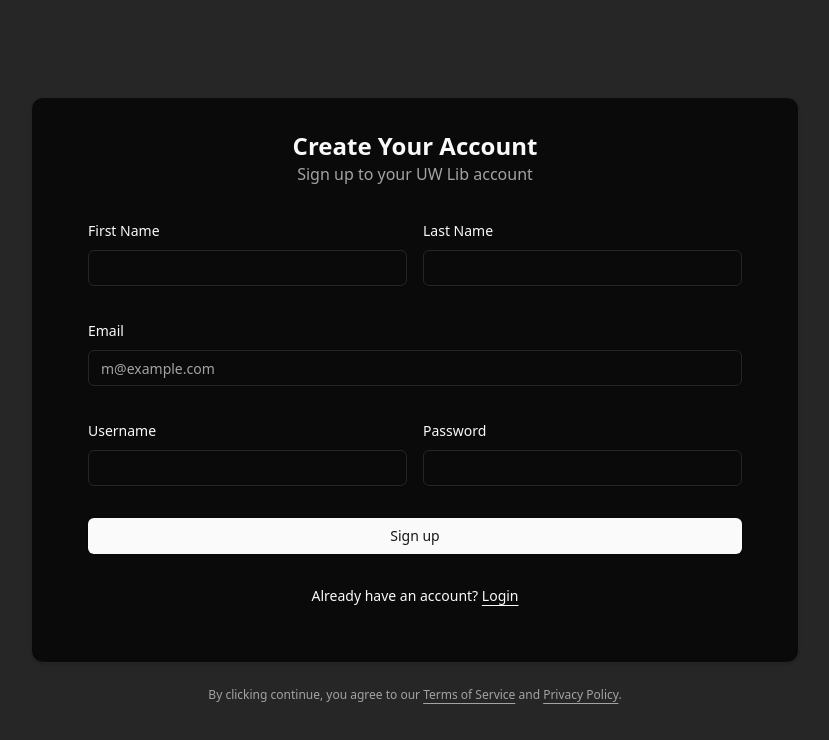
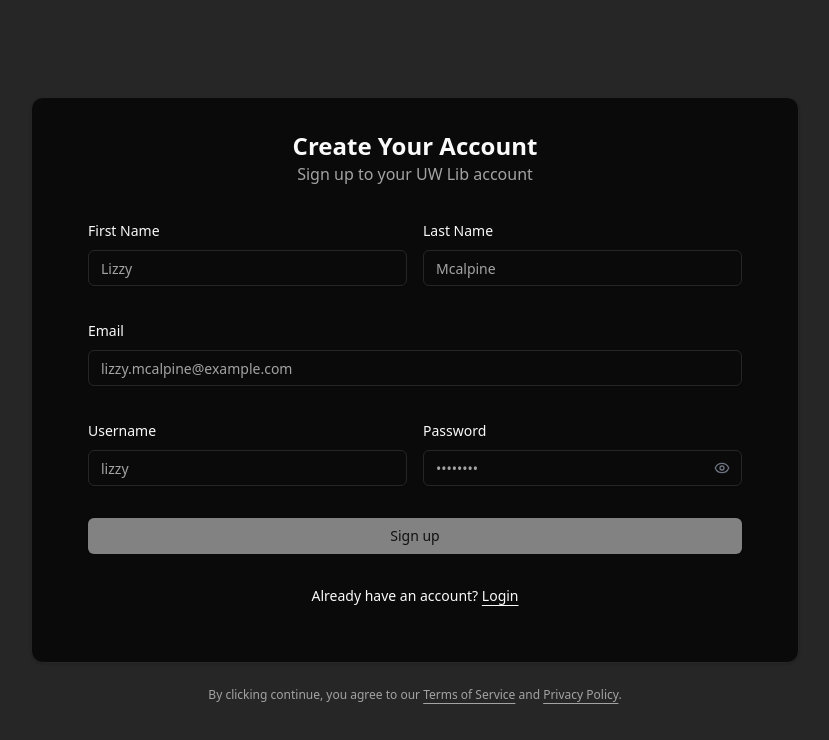
Before and after one commit to faizisyellow/library-web-app, a React (Vite) app: page /signup in a window 1280 px wide. Shown: the top 740 px of the page, without its empty margins (225-1054 px from the left). Built offline with nearby package versions, Linux system fonts and the light colour scheme.

Commit message:
update: validation, add icon

```diff
--- a/src/components/book-form/BookForm.tsx
+++ b/src/components/book-form/BookForm.tsx
@@ -6,6 +6,7 @@ import { Input } from "../ui/input";
 import { Button } from "../ui/button";
 import { Select, SelectContent, SelectItem, SelectTrigger, SelectValue } from "../ui/select";
 import { useGetCategoriesQuery } from "@/store/service/categories";
+import { cn } from "@/lib/utils";
 
 interface BookFormProps {
   form: UseFormReturn<{
@@ -39,6 +40,7 @@ const BookForm: React.FC<BookFormProps> = ({ form, onSubmit, isLoading, mode = "
                         type="text"
                         disabled={isLoading}
                         {...field}
+                        className={cn(form.formState.errors.title && "border-red-500")}
                       />
                     </FormControl>
                     <FormMessage />
@@ -64,6 +66,7 @@ const BookForm: React.FC<BookFormProps> = ({ form, onSubmit, isLoading, mode = "
                             }
                           }}
                           {...field}
+                          className={cn(form.formState.errors.coverImage && "border-red-500")}
                         />
                       </div>
                     </FormControl>
@@ -84,6 +87,7 @@ const BookForm: React.FC<BookFormProps> = ({ form, onSubmit, isLoading, mode = "
                         type="text"
                         disabled={isLoading}
                         {...field}
+                        className={cn(form.formState.errors.author && "border-red-500")}
                       />
                     </FormControl>
                     <FormMessage />
@@ -132,6 +136,7 @@ const BookForm: React.FC<BookFormProps> = ({ form, onSubmit, isLoading, mode = "
                         type="text"
                         disabled={isLoading}
                         {...field}
+                        className={cn(form.formState.errors.stock && "border-red-500")}
                       />
                     </FormControl>
                     <FormMessage />
--- a/src/components/login-form/LoginForm.tsx
+++ b/src/components/login-form/LoginForm.tsx
@@ -1,5 +1,5 @@
 import { cn } from "@/lib/utils";
-import React from "react";
+import React, { useState } from "react";
 import { Card, CardContent } from "../ui/card";
 import { Input } from "../ui/input";
 import { Button } from "../ui/button";
@@ -14,18 +14,26 @@ import { getErrorObject } from "@/lib/helpers/error-message";
 import { useToast } from "@/hooks/use-toast";
 import { ToastAction } from "../ui/toast";
 import Cookies from "js-cookie";
+import { Eye, EyeOff } from "lucide-react";
 
 interface LoginFormProps {}
 
 const formSchema = z.object({
-  email: z.string().min(1).email(),
-  password: z.string().min(1),
+  email: z.string().min(1, "Email is required")
+  .email("Invalid email address")
+  .refine((email) => email.includes("@"), "Email must contain @"),
+  password: z.string().min(1, "Password is required"),
 });
 
 const LoginForm: React.FC<LoginFormProps> = ({ className, ...props }: React.ComponentProps<"div">) => {
+  const [showPassword, setShowPassword] = useState(false);
   const [login] = useLoginMutation();
   const { toast } = useToast();
   const navigate = useNavigate();
+
+  const togglePasswordVisibility = () => {
+    setShowPassword(!showPassword);
+  };
 
   const form = useForm<z.infer<typeof formSchema>>({
     resolver: zodResolver(formSchema),
@@ -85,8 +93,9 @@ const LoginForm: React.FC<LoginFormProps> = ({ className, ...props }: React.Comp
                       <FormControl>
                         <Input
                           type="email"
-                          placeholder="m@example.com"
+                          placeholder="lizzymcalpine@example.com"
                           {...field}
+                          className={cn(form.formState.errors.email && "border-red-500")}
                         />
                       </FormControl>
                       <FormMessage />
@@ -100,18 +109,37 @@ const LoginForm: React.FC<LoginFormProps> = ({ className, ...props }: React.Comp
                     <FormItem>
                       <FormLabel>Password</FormLabel>
                       <FormControl>
-                        <Input
-                          type="password"
-                          {...field}
-                        />
+                        <div className="relative">
+                          <Input
+                            type={showPassword ? "text" : "password"}
+                            placeholder="••••••••"
+                            {...field}
+                            className={cn(
+                              "pr-10",
+                              form.formState.errors.password && "border-red-500"
+                            )}
+                          />
+                          <button
+                            type="button"
+                            onClick={togglePasswordVisibility}
+                            className="absolute right-3 top-1/2 -translate-y-1/2 text-gray-500 hover:text-gray-700 focus:outline-none"
+                          >
+                            {showPassword ? (
+                              <EyeOff className="h-4 w-4" />
+                            ) : (
+                              <Eye className="h-4 w-4" />
+                            )}
+                          </button>
+                        </div>
                       </FormControl>
                       <FormMessage />
                     </FormItem>
                   )}
                 />
-                <Button
+                 <Button
                   type="submit"
                   className="w-full"
+                  disabled={!form.formState.isValid || form.formState.isSubmitting}
                 >
                   Login
                 </Button>
--- a/src/components/sign-up-form/SignupForm.tsx
+++ b/src/components/sign-up-form/SignupForm.tsx
@@ -1,4 +1,4 @@
-import React from "react";
+import React, { useState } from "react";
 import { Card, CardContent } from "../ui/card";
 import { cn } from "@/lib/utils";
 import { Input } from "../ui/input";
@@ -12,23 +12,49 @@ import { useSignupMutation } from "@/store/service/auth";
 import { SignupRequest } from "@/store/service/auth/type";
 import { getErrorObject } from "@/lib/helpers/error-message";
 import { useToast } from "@/hooks/use-toast";
-import { ToastAction } from "../ui/toast";
+import { Eye, EyeOff } from "lucide-react";
 
-
-interface SignupFormProps { }
+interface SignupFormProps {}
 
 const formSchema = z.object({
-  username: z.string().min(1),
-  email: z.string().min(1).email(),
-  password: z.string().min(1),
-  firstName: z.string().min(1),
-  lastName: z.string().min(1),
+  username: z
+    .string()
+    .min(3, "Username must be at least 3 characters")
+    .regex(/^[a-zA-Z0-9_-]+$/, "Username can only contain letters, numbers, underscores, and hyphens"),
+  email: z
+    .string()
+    .min(1, "Email is required")
+    .email("Invalid email address")
+    .refine((email) => email.includes("@"), "Email must contain @"),
+  password: z
+    .string()
+    .min(6, "Password must be at least 6 characters")
+    .regex(/[A-Z]/, "Password must contain at least one uppercase letter")
+    .regex(/[a-z]/, "Password must contain at least one lowercase letter")
+    .regex(/[0-9]/, "Password must contain at least one number")
+    .regex(/[^A-Za-z0-9]/, "Password must contain at least one special character"),
+  firstName: z
+    .string()
+    .min(2, "First name must be at least 2 characters")
+    .max(50, "First name must be less than 50 characters")
+    .regex(/^[a-zA-Z\s'-]+$/, "First name can only contain letters, spaces, hyphens, and apostrophes"),
+  lastName: z
+    .string()
+    .min(2, "Last name must be at least 2 characters")
+    .max(50, "Last name must be less than 50 characters")
+    .regex(/^[a-zA-Z\s'-]+$/, "Last name can only contain letters, spaces, hyphens, and apostrophes"),
 });
 
 const SignupForm: React.FC<SignupFormProps> = ({ className, ...props }: React.ComponentProps<"div">) => {
   const [handleSignUp] = useSignupMutation();
-  const navigate = useNavigate()
+  const [showPassword, setShowPassword] = useState(false);
+  const navigate = useNavigate();
   const { toast } = useToast();
+
+  const togglePasswordVisibility = () => {
+    setShowPassword(!showPassword);
+  };
+
   const form = useForm<z.infer<typeof formSchema>>({
     resolver: zodResolver(formSchema),
     defaultValues: {
@@ -38,51 +64,51 @@ const SignupForm: React.FC<SignupFormProps> = ({ className, ...props }: React.Co
       firstName: "",
       lastName: "",
     },
+    mode: "onBlur",
   });
 
   async function onSubmit(values: z.infer<typeof formSchema>) {
     try {
       const response = await handleSignUp(values as SignupRequest);
-
       const error = getErrorObject(response.error);
 
       if (error) {
         toast({
           variant: "destructive",
-          title: "ERROR VALIDATION",
-          action: <ToastAction altText="Try again">Try again</ToastAction>,
+          title: "Sign up failed",
+          description: error.errors || "Something went wrong. Please try again.",
         });
-        return
+        return;
       }
 
       toast({
         variant: "default",
-        title: "Sign Up Successfully",
+        title: "Sign up successful",
+        description: "You can now log in to your account.",
       });
 
-      navigate("/login")
+      navigate("/login");
     } catch (error) {
-      form.reset();
-      console.log(error);
+      toast({
+        variant: "destructive",
+        title: "Error",
+        description: "An unexpected error occurred. Please try again.",
+      });
+      console.error(error);
     }
   }
 
   return (
-    <div
-      className={cn("flex flex-col gap-6", className)}
-      {...props}
-    >
+    <div className={cn("flex flex-col gap-6", className)} {...props}>
       <Card className="overflow-hidden">
         <CardContent>
           <Form {...form}>
-            <form
-              className="p-6 md:p-8"
-              onSubmit={form.handleSubmit(onSubmit)}
-            >
+            <form className="p-6 md:p-8" onSubmit={form.handleSubmit(onSubmit)}>
               <div className="flex flex-col items-center text-center">
                 <h1 className="text-2xl font-bold">Create Your Account</h1>
                 <p className="text-balance text-muted-foreground">Sign up to your UW Lib account</p>
               </div>
+
               <div className="grid grid-cols-2 gap-4 my-8">
                 <FormField
                   control={form.control}
@@ -93,7 +119,11 @@ const SignupForm: React.FC<SignupFormProps> = ({ className, ...props }: React.Co
                       <FormControl>
                         <Input
                           type="text"
+                          placeholder="Lizzy"
                           {...field}
+                          className={cn(
+                            form.formState.errors.firstName && "border-red-500"
+                          )}
                         />
                       </FormControl>
                       <FormMessage />
@@ -109,13 +139,17 @@ const SignupForm: React.FC<SignupFormProps> = ({ className, ...props }: React.Co
                       <FormControl>
                         <Input
                           type="text"
+                          placeholder="Mcalpine"
                           {...field}
+                          className={cn(
+                            form.formState.errors.lastName && "border-red-500"
+                          )}
                         />
                       </FormControl>
                       <FormMessage />
                     </FormItem>
                   )}
-                />{" "}
+                />
               </div>
 
               <FormField
@@ -127,8 +161,11 @@ const SignupForm: React.FC<SignupFormProps> = ({ className, ...props }: React.Co
                     <FormControl>
                       <Input
                         type="email"
-                        placeholder="m@example.com"
+                        placeholder="lizzy.mcalpine@example.com"
                         {...field}
+                        className={cn(
+                          form.formState.errors.email && "border-red-500"
+                        )}
                       />
                     </FormControl>
                     <FormMessage />
@@ -146,43 +183,64 @@ const SignupForm: React.FC<SignupFormProps> = ({ className, ...props }: React.Co
                       <FormControl>
                         <Input
                           type="text"
+                          placeholder="lizzy"
                           {...field}
+                          className={cn(
+                            form.formState.errors.username && "border-red-500"
+                          )}
                         />
                       </FormControl>
                       <FormMessage />
                     </FormItem>
                   )}
                 />
-                <FormField
+        <FormField
                   control={form.control}
                   name="password"
                   render={({ field }) => (
                     <FormItem>
                       <FormLabel>Password</FormLabel>
                       <FormControl>
-                        <Input
-                          type="password"
-                          {...field}
-                        />
+                        <div className="relative">
+                          <Input
+                            type={showPassword ? "text" : "password"}
+                            placeholder="••••••••"
+                            {...field}
+                            className={cn(
+                              "pr-10",
+                              form.formState.errors.password && "border-red-500"
+                            )}
+                          />
+                          <button
+                            type="button"
+                            onClick={togglePasswordVisibility}
+                            className="absolute right-3 top-1/2 -translate-y-1/2 text-gray-500 hover:text-gray-700 focus:outline-none"
+                          >
+                            {showPassword ? (
+                              <EyeOff className="h-4 w-4" />
+                            ) : (
+                              <Eye className="h-4 w-4" />
+                            )}
+                          </button>
+                        </div>
                       </FormControl>
                       <FormMessage />
                     </FormItem>
                   )}
                 />
               </div>
+
               <Button
                 type="submit"
                 className="w-full my-8"
+                disabled={!form.formState.isValid || form.formState.isSubmitting}
               >
-                Sign up
+                {form.formState.isSubmitting ? "Signing up..." : "Sign up"}
               </Button>
 
               <div className="text-center text-sm">
                 Already have an account?{" "}
-                <Link
-                  to={"/login"}
-                  className="underline underline-offset-4"
-                >
+                <Link to="/login" className="underline underline-offset-4">
                   Login
                 </Link>
               </div>
@@ -191,7 +249,8 @@ const SignupForm: React.FC<SignupFormProps> = ({ className, ...props }: React.Co
         </CardContent>
       </Card>
       <div className="text-balance text-center text-xs text-muted-foreground [&_a]:underline [&_a]:underline-offset-4 hover:[&_a]:text-primary">
-        By clicking continue, you agree to our <a href="#">Terms of Service</a> and <a href="#">Privacy Policy</a>.
+        By clicking continue, you agree to our <a href="#">Terms of Service</a> and{" "}
+        <a href="#">Privacy Policy</a>.
       </div>
     </div>
   );
--- a/src/pages/dashboard/books/create-book/CreateBook.tsx
+++ b/src/pages/dashboard/books/create-book/CreateBook.tsx
@@ -2,7 +2,6 @@ import React from "react";
 import Layout from "../../Layout";
 import Title from "@/components/ui/title";
 import BookForm from "@/components/book-form/BookForm";
-
 import { useForm } from "react-hook-form";
 import { z } from "zod";
 import { zodResolver } from "@hookform/resolvers/zod";
@@ -57,7 +56,6 @@ const CreateBook: React.FC<CreateBookProps> = () => {
         toast({
           variant: "destructive",
           title: error.messages,
-          action: <ToastAction altText="Try again">Try again</ToastAction>,
         });
         return;
       }
--- a/src/pages/dashboard/category/CreateCategory.tsx
+++ b/src/pages/dashboard/category/CreateCategory.tsx
@@ -10,6 +10,7 @@ import { useCreateCategoriesMutation } from "@/store/service/categories";
 import { getErrorObject } from "@/lib/helpers/error-message";
 import { useToast } from "@/hooks/use-toast";
 import { ToastAction } from "@/components/ui/toast";
+import { cn } from "@/lib/utils";
 
 interface CreateCategoryProps {
   closeForm: () => void;
@@ -74,6 +75,7 @@ const CreateCategory: React.FC<CreateCategoryProps> = ({ closeForm }) => {
                     <Input
                       type="category"
                       {...field}
+                      className={cn(form.formState.errors.name && "border-red-500")}
                     />
                   </FormControl>
                   <FormMessage />
--- a/src/pages/explore/Explore.tsx
+++ b/src/pages/explore/Explore.tsx
@@ -6,7 +6,7 @@ import { useGetBooksQuery } from "@/store/service/books";
 import { useCreateBorrowBookMutation } from "@/store/service/borrowing";
 import { getErrorObject } from "@/lib/helpers/error-message";
 import { toast } from "@/hooks/use-toast";
-import { ToastAction } from "@/components/ui/toast";
+
 
 interface ExploreProps {}
 
@@ -23,7 +23,6 @@ const Explore: React.FC<ExploreProps> = ({}) => {
         toast({
           variant: "destructive",
           title: error.messages,
-          action: <ToastAction altText="Try again">Try again</ToastAction>,
         });
         return;
       }
```
Also changed, not shown: src/components/mode-toggle/ModeToggle.tsx (+7 -10 lines), src/components/navbar/Navbar.tsx (+3 -5 lines).
